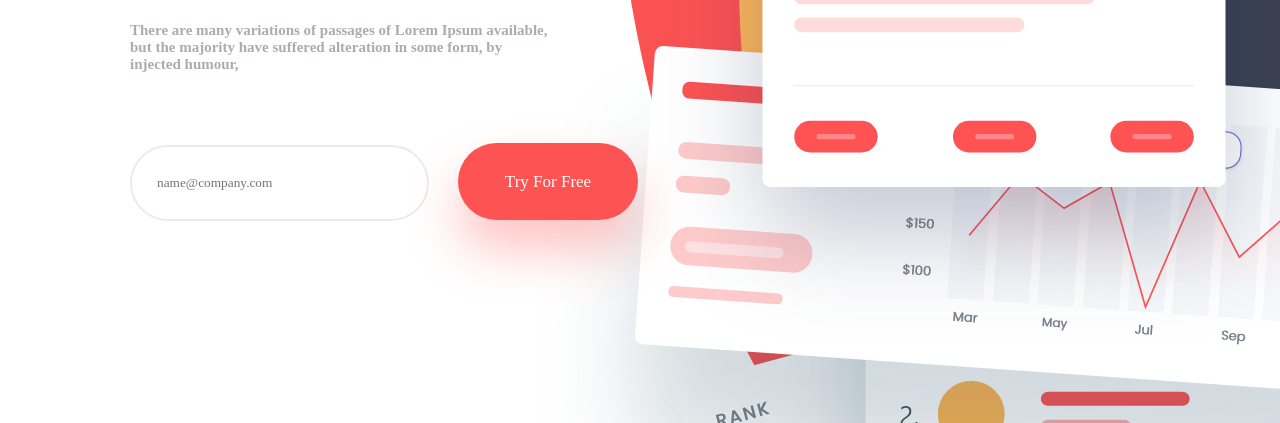
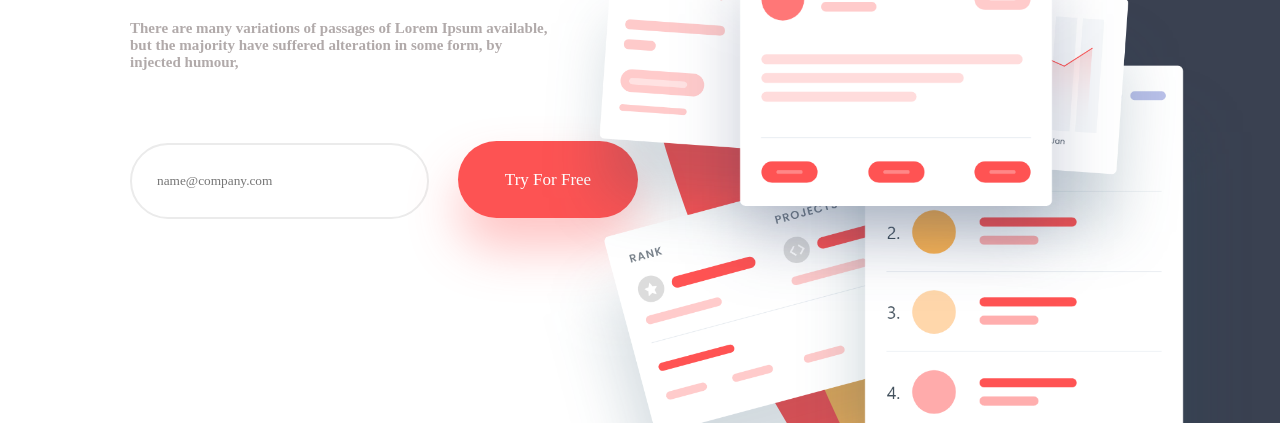
Before and after one commit to adeel00576/LandingPage, a plain HTML site: page index.html in a window 1280 px wide. Shown: the part 416-839 px from the top of the page. Drawn offline with Linux system fonts and the light colour scheme.

Commit message:
design updated

```diff
--- a/CSS/style.css
+++ b/CSS/style.css
@@ -5,12 +5,16 @@ body {
 	overflow: hidden;
 
 
+
 }
 .all-parts{
-	position: relative;
-	top: -5410px;
+	overflow: hidden;
+	margin-top: -2450px;
+	/*position: absolute;
+	top: 0px;*/
 	/*padding-left: 130px;
 	padding-right: 90px;*/
+
 
 }
 .header{
@@ -18,6 +22,8 @@ body {
 	padding-right: 90px;
 	margin-top: 67px;
 	margin-bottom: 200px;
+
+
 
 
 }
@@ -33,27 +39,45 @@ body {
 	z-index: -1;
 
 }
+
+
 .rank1{
-	position: relative;
-	bottom: 800px;
-	right: 7%;
+	position: absolute;
+	bottom: 0px;
+	top: 550px;
+	right: 20%;
 
 
 }
 
 .rank2{
-	position: relative;
-	bottom: 1650px;
-	left: 8%;
+	position: absolute;
+	bottom: 0px;
+	left: 60%;
+	top: 450px;
 }
 .rank3{
-	position: relative;
-	bottom: 2650px;
-	right: 10%;
+	position: absolute;
+	bottom: 0px;
+	top: 350px;
+	right: 5%;
 }
 .rank4{
-	position: relative;
-	bottom: 3590px;
+	position: absolute;
+	bottom: 40px;
+	left: 50%;
+}
+.rank1 img{
+	width: 40vw;
+}
+.rank2 img{
+	width: 40vw;
+}
+.rank3 img{
+	width: 55vw;
+}
+.rank4 img{
+	width: 40vw;
 }
 
 .header-btn{
@@ -362,6 +386,7 @@ body {
 .footer-inp{
 	margin-top: 70px;
 	display: flex;
+	margin-bottom: 88px;
 	justify-content: center;
 }
 .footer-inp input{
--- a/index.html
+++ b/index.html
@@ -8,7 +8,11 @@
 	<div class="main">
 		<div class="background-img">
 			<div class="bck-img">
+
 				<img src="img/Group-213.png" alt="Ellipses">
+
+			</div>
+			<div class="rankss">
 				<div class="rank1">
 					<img src="img/Rank1.png" alt="under third deep" >
 				</div>
@@ -22,9 +26,11 @@
 					<img src="img/Rank4.png" alt="first deep" >
 				</div>
 			</div>
+
 		</div>
 
 			<div class="all-parts">
+
 				<div class="header">
 					<div class="logo">
 						<img src="img/Group-151.png" alt="Logo Img">
@@ -60,6 +66,7 @@
 
 
 				</div>
+
 				<div class="key-benefits">
 					<div class="title-name">
 						<h1><strong>Key benefits of using task <br>management software</strong></h1>
@@ -99,6 +106,7 @@
 					</div>
 
 				</div>
+
 				<div class="redstick">
 					<img src="img/Rectangle535.png" alt="red stick">
 				</div>
@@ -200,10 +208,11 @@
 				</div>
 
 
+
 			</div>
-
 
 	</div>
 
+
 </body>
 </html>
```
Also changed, not shown: 1 other file.
